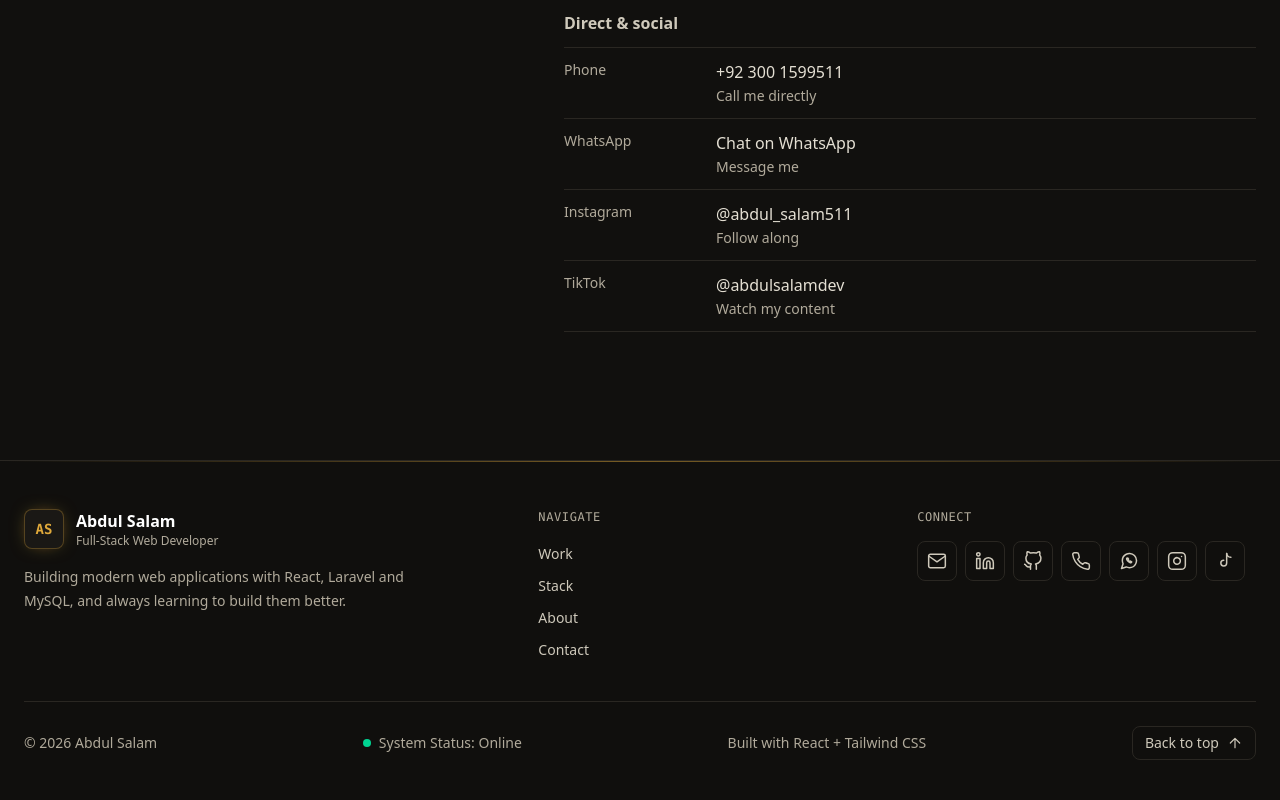
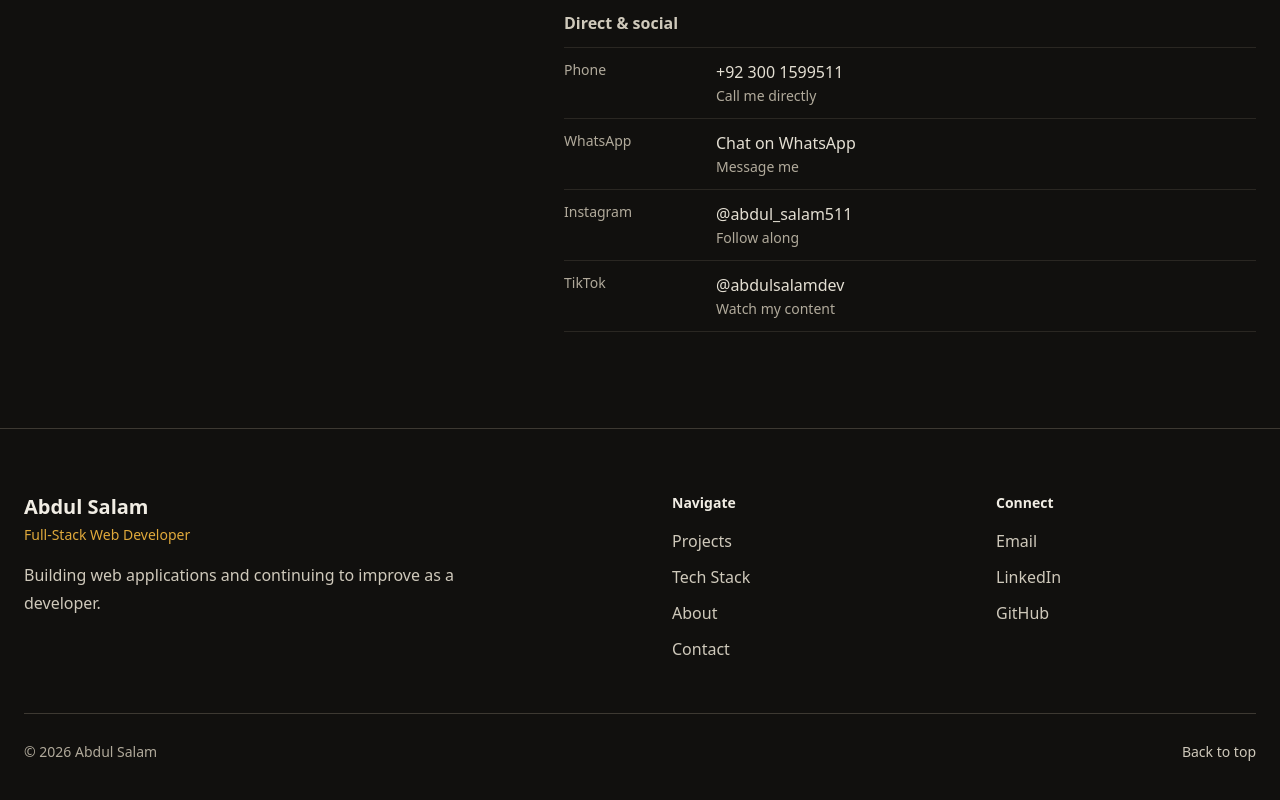
Before and after one commit to abdulsalamcode/abdul-salam-os, a React (Vite) app: page / in a window 1280 px wide. Shown: the part 7939-8739 px from the top of the page. Built offline with nearby package versions, Linux system fonts and the light colour scheme.

Commit message:
Redesign footer as a quiet editorial footer

```diff
--- a/src/components/Footer.jsx
+++ b/src/components/Footer.jsx
@@ -1,69 +1,56 @@
 import { CONTACTS, isLive } from "../data/contacts";
-import Icon from "./ui/Icon";
+
+const YEAR = new Date().getFullYear();
 
 const NAV_LINKS = [
-  { label: "Work", href: "#work" },
-  { label: "Stack", href: "#stack" },
+  { label: "Projects", href: "#work" },
+  { label: "Tech Stack", href: "#stack" },
   { label: "About", href: "#about" },
   { label: "Contact", href: "#contact" },
 ];
 
-const YEAR = new Date().getFullYear();
+// Only these three are shown here; the Contact section lists everything.
+const CONNECT_IDS = ["email", "linkedin", "github"];
+const CONNECT = CONNECT_IDS.map((id) =>
+  CONTACTS.find((contact) => contact.id === id)
+).filter((contact) => contact && isLive(contact));
+
+const LINK =
+  "inline-block rounded-sm py-1 text-slate-300 transition-colors hover:text-cyan-300 motion-reduce:transition-none focus-visible:outline-none focus-visible:ring-2 focus-visible:ring-cyan-400";
 
 function Footer() {
-  const socials = CONTACTS.filter(isLive);
-
   return (
-    <footer className="relative mt-8 border-t border-slate-800 bg-slate-950/40">
-      <div
-        className="pointer-events-none absolute inset-x-0 top-0 h-px bg-gradient-to-r from-transparent via-cyan-400/50 to-transparent"
-        aria-hidden="true"
-      />
-
-      <div className="mx-auto max-w-7xl px-4 py-12 sm:px-6">
-        <div className="grid gap-10 md:grid-cols-[1.4fr_1fr_1fr]">
-          {/* Brand */}
-          <div>
+    <footer className="border-t border-slate-700">
+      {/* The page wrapper in App.jsx already reserves the taskbar height */}
+      <div className="mx-auto max-w-7xl px-4 pb-8 pt-12 sm:px-6 sm:pt-16">
+        <div className="grid gap-10 lg:grid-cols-12 lg:gap-16">
+          <div className="min-w-0 lg:col-span-6">
             <a
               href="#top"
-              className="inline-flex items-center gap-3 rounded-lg focus:outline-none focus-visible:ring-2 focus-visible:ring-cyan-400"
+              className="inline-block rounded-sm text-xl font-semibold text-slate-100 focus-visible:outline-none focus-visible:ring-2 focus-visible:ring-cyan-400"
             >
-              <span
-                className="flex h-10 w-10 items-center justify-center rounded-lg border border-cyan-400/30 bg-slate-900 font-mono text-sm font-bold text-cyan-400 shadow-[0_0_18px_-6px_rgba(224,169,59,0.6)]"
-                aria-hidden="true"
-              >
-                AS
-              </span>
-
-              <span>
-                <span className="block font-semibold text-white">
               Abdul Salam
-                </span>
-                <span className="block text-xs text-slate-400">
+            </a>
+            <p className="mt-1 text-sm font-medium text-cyan-400">
               Full-Stack Web Developer
-                </span>
-              </span>
-            </a>
-
-            <p className="mt-4 max-w-sm text-sm leading-6 text-slate-400">
-              Building modern web applications with React, Laravel
-              and MySQL, and always learning to build them better.
+            </p>
+            <p className="mt-4 max-w-md text-base leading-7 text-slate-300">
+              Building web applications and continuing to improve as a
+              developer.
             </p>
           </div>
 
-          {/* Navigate */}
-          <nav aria-label="Footer">
-            <h2 className="font-mono text-xs uppercase tracking-wider text-slate-400">
+          <nav aria-labelledby="footer-navigate" className="lg:col-span-3">
+            <h2
+              id="footer-navigate"
+              className="text-sm font-semibold text-slate-100"
+            >
               Navigate
             </h2>
-
-            <ul className="mt-4 space-y-2">
+            <ul role="list" className="mt-3 space-y-1">
               {NAV_LINKS.map((link) => (
                 <li key={link.href}>
-                  <a
-                    href={link.href}
-                    className="text-sm text-slate-300 transition hover:text-cyan-300 focus:outline-none focus-visible:ring-2 focus-visible:ring-cyan-400"
-                  >
+                  <a href={link.href} className={LINK}>
                     {link.label}
                   </a>
                 </li>
@@ -71,52 +58,36 @@ function Footer() {
             </ul>
           </nav>
 
-          {/* Connect */}
-          <div>
-            <h2 className="font-mono text-xs uppercase tracking-wider text-slate-400">
-              Connect
-            </h2>
-
-            <ul className="mt-4 flex flex-wrap gap-2">
-              {socials.map((contact) => (
+          <div className="lg:col-span-3">
+            <h2 className="text-sm font-semibold text-slate-100">Connect</h2>
+            <ul role="list" className="mt-3 space-y-1">
+              {CONNECT.map((contact) => {
+                const external = contact.href.startsWith("http");
+                return (
                   <li key={contact.id}>
                     <a
                       href={contact.href}
-                    aria-label={contact.label}
-                    title={contact.label}
-                    {...(contact.href.startsWith("http")
+                      {...(external
                         ? { target: "_blank", rel: "noopener noreferrer" }
                         : {})}
-                    className="flex h-10 w-10 items-center justify-center rounded-lg border border-slate-800 text-slate-300 transition hover:-translate-y-0.5 hover:border-cyan-400/50 hover:text-cyan-300 focus:outline-none focus-visible:ring-2 focus-visible:ring-cyan-400"
+                      className={LINK}
                     >
-                    <Icon name={contact.icon} className="h-5 w-5" />
+                      {contact.label}
+                      {external && (
+                        <span className="sr-only"> (opens in a new tab)</span>
+                      )}
                     </a>
                   </li>
-              ))}
+                );
+              })}
             </ul>
           </div>
         </div>
 
-        {/* Bottom bar */}
-        <div className="mt-10 flex flex-col gap-4 border-t border-slate-800 pt-6 text-sm text-slate-400 sm:flex-row sm:items-center sm:justify-between">
+        <div className="mt-12 flex flex-col gap-3 border-t border-slate-700 pt-6 text-sm text-slate-400 sm:flex-row sm:items-center sm:justify-between">
           <p>© {YEAR} Abdul Salam</p>
-
-          <p className="flex items-center gap-2">
-            <span className="relative flex h-2 w-2" aria-hidden="true">
-              <span className="absolute inline-flex h-full w-full rounded-full bg-emerald-400/60 motion-safe:animate-ping" />
-              <span className="relative inline-flex h-2 w-2 rounded-full bg-emerald-400" />
-            </span>
-            System Status: Online
-          </p>
-
-          <p>Built with React + Tailwind CSS</p>
-
-          <a
-            href="#top"
-            className="inline-flex w-fit items-center gap-2 rounded-lg border border-slate-800 px-3 py-1.5 text-slate-300 transition hover:border-cyan-400/50 hover:text-cyan-300 focus:outline-none focus-visible:ring-2 focus-visible:ring-cyan-400"
-          >
+          <a href="#top" className={`${LINK} w-fit`}>
             Back to top
-            <Icon name="arrow-up" className="h-4 w-4" />
           </a>
         </div>
       </div>
--- a/src/components/desktop/Taskbar.jsx
+++ b/src/components/desktop/Taskbar.jsx
@@ -159,7 +159,7 @@ function Taskbar() {
               {/* Profile */}
               <div className="flex items-center gap-3 border-b border-slate-800 p-4">
                 <img
-                  src="/abdul-salam.webp"
+                  src="/abdul-salam.png"
                   alt=""
                   width="40"
                   height="40"
```
Lines whose indentation alone changed are shown as unchanged.
